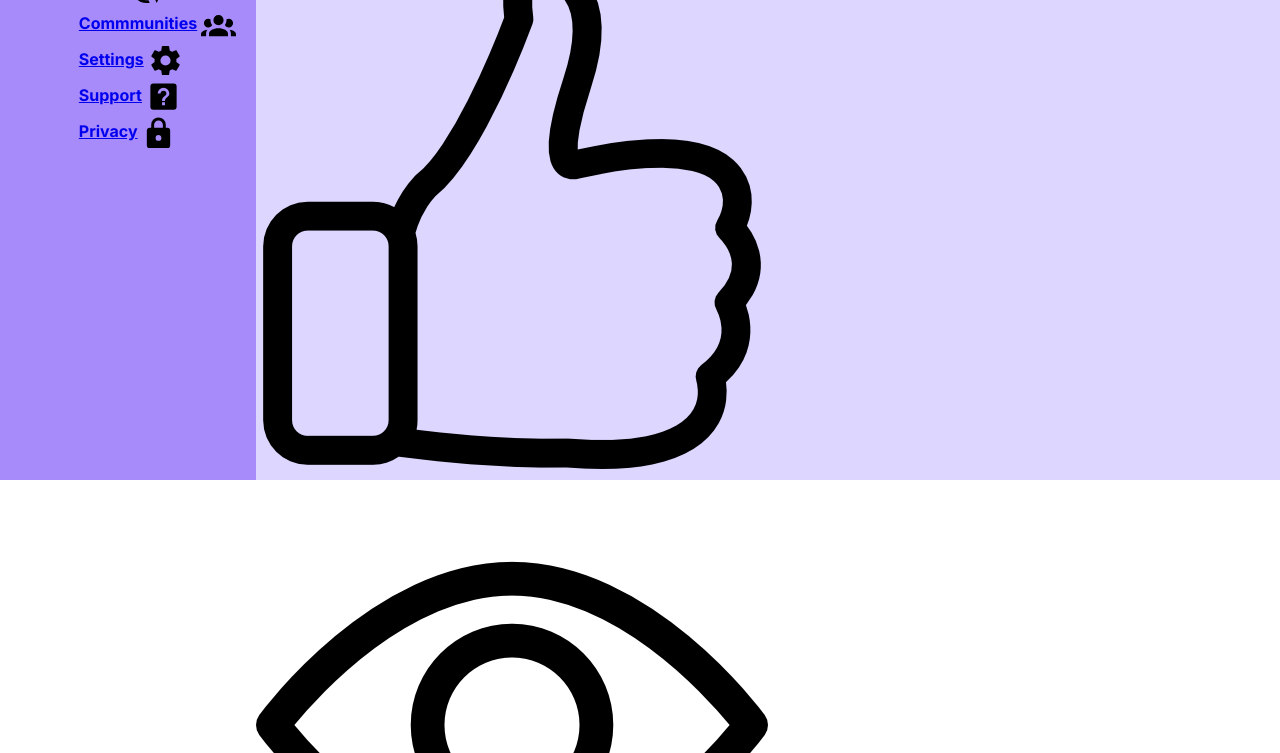
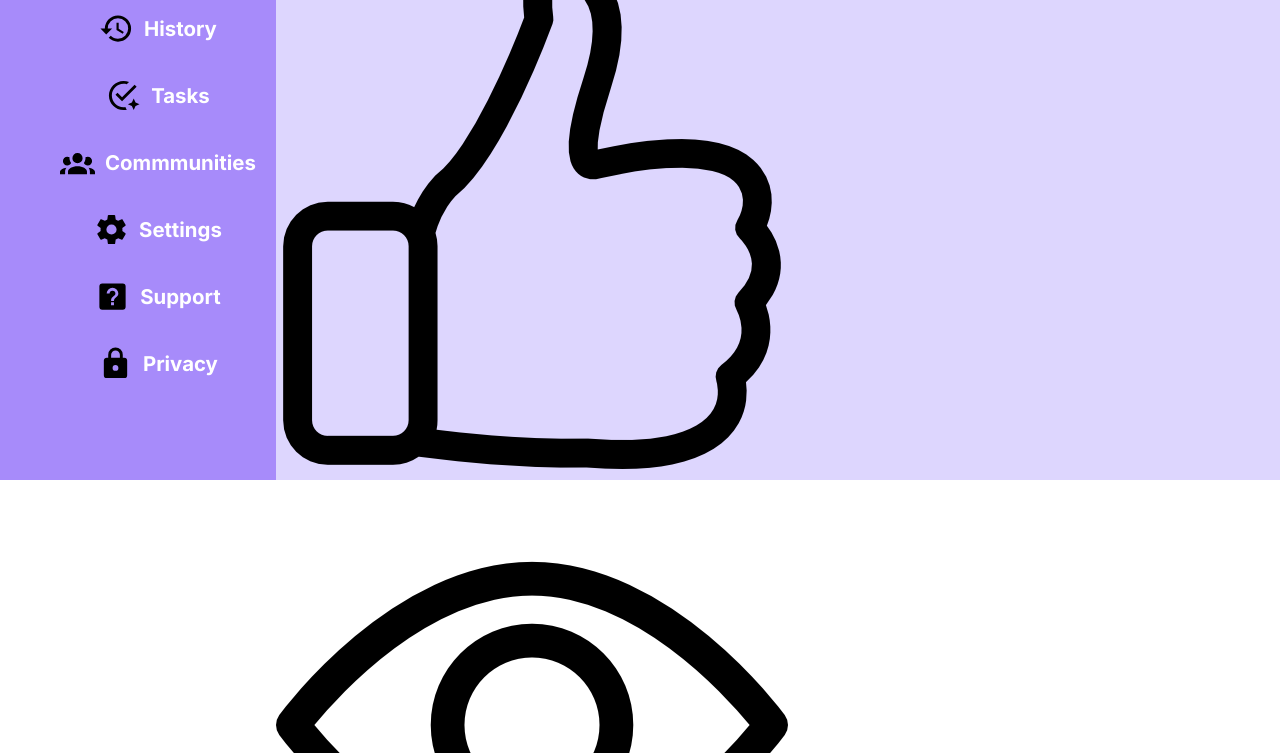
Before and after one commit to ashc735/admin-dashboard, a website built with Parcel: page index.html in a window 1280 px wide. Shown: the part 320-1073 px from the top of the page. Built offline with nearby package versions, Linux system fonts and the light colour scheme.

Commit message:
Adjusting sidebar styles

```diff
--- a/css/style.css
+++ b/css/style.css
@@ -105,10 +105,27 @@ textarea {
     grid-column: 1;
     grid-row: 1 / 3;
     background: #a78bfa;
+    padding: 25px 20px;
+    text-transform: uppercase;
+  }
+
+  .sidebar {
     color: white;
-    font-weight: bolder;
+    font-weight: bold;
     text-transform: capitalize;
-    padding: 25px 20px;
+  }
+
+  .sidebar a {
+    display: flex;
+    flex-flow: row wrap;
+    justify-content: center;
+    margin-bottom: 30px;
+    text-decoration: none;
+    font-size: 1.375rem;
+    gap: 20px;
+    color: white;
+    font-weight: bold;
+    text-transform: capitalize;
   }
 
   .sidebar img {
@@ -117,16 +134,35 @@ textarea {
   }
 
   .navigation {
+    list-style-type: none;
+    color: white;
+    font-family: 'Inter', sans-serif;
+  }
+
+  .navigation ul {
     display: flex;
-    flex-flow: row-reverse nowrap;
-    align-items: center;
-    list-style-type: none;
+    flex-flow: column wrap;
+    justify-content: center;
+    gap: 22px;
+    color: white;
   }
 
   .navigation ul li {
     line-height: 35px;
     list-style-type: none;
+    display: flex;
+    justify-content: center;
+    flex-direction: row-reverse;
+    gap: 10px;
 
+  }
+
+  .navigation a {
+    color: white;
+    font-size: 1.275rem;
+    margin-bottom: 10px;
+    font-weight: bold;
+    text-transform: capitalize;
   }
 
   .navigation img {
```
